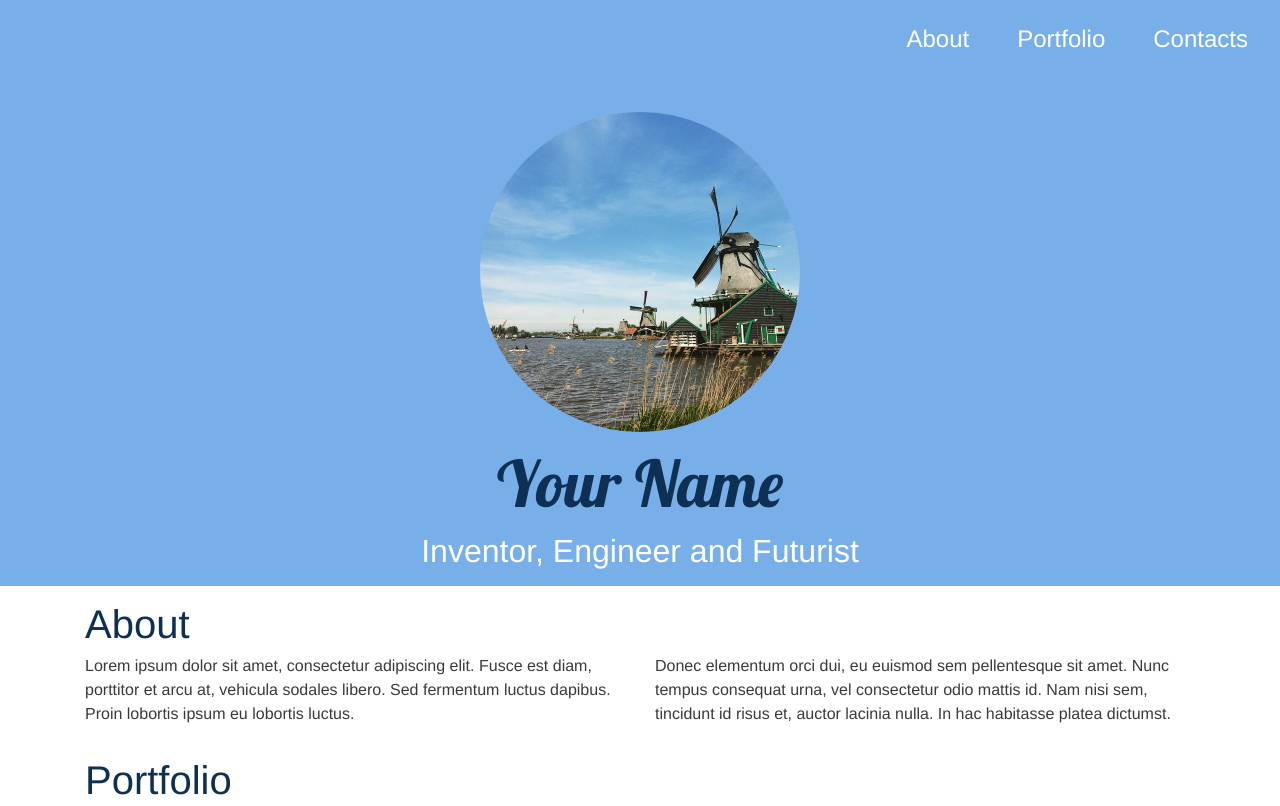
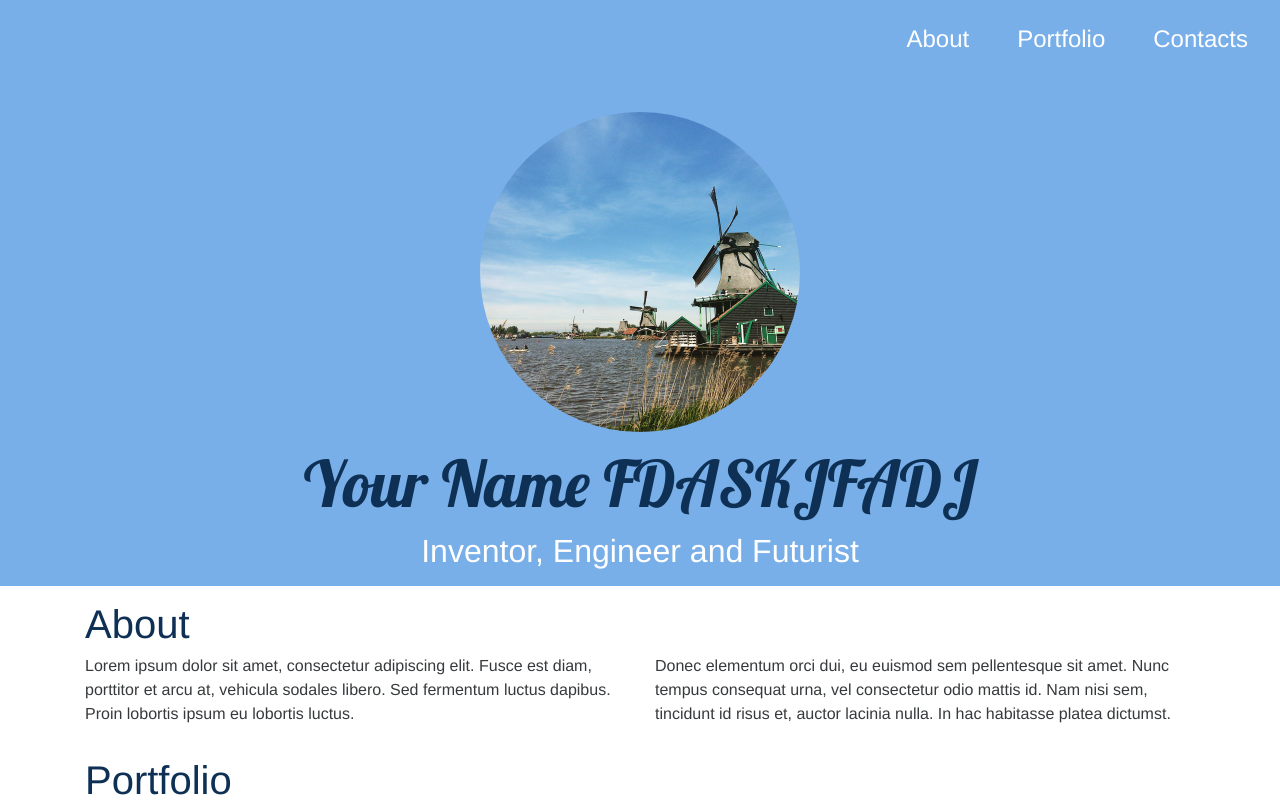
Before and after one commit to portfolio-central/jekyll-instagram-portfolio-theme, a Jekyll site: the page built from index.html, in a window 1280 px wide and 900 px high, cut to the strip 0-806 px from the top of the window. Built offline with Jekyll 4.4.1, drawn with Linux system fonts in a browser that asks for light colours; nearby versions of some CDN libraries.

Commit message:
Update _config.yml

```diff
--- a/_config.yml
+++ b/_config.yml
@@ -2,7 +2,7 @@
 # in the templates available like {{ site.myvariable }}.
 title: Clean portfolio theme for Jekyll powered by Bootstrap 4.
 email: your-email@domain.com
-brand: Your Name
+brand: Your Name FDASKJFADJ
 headline: Inventor, Engineer and Futurist
 description: > # this means to ignore newlines until "baseurl:"
   New Site
```
